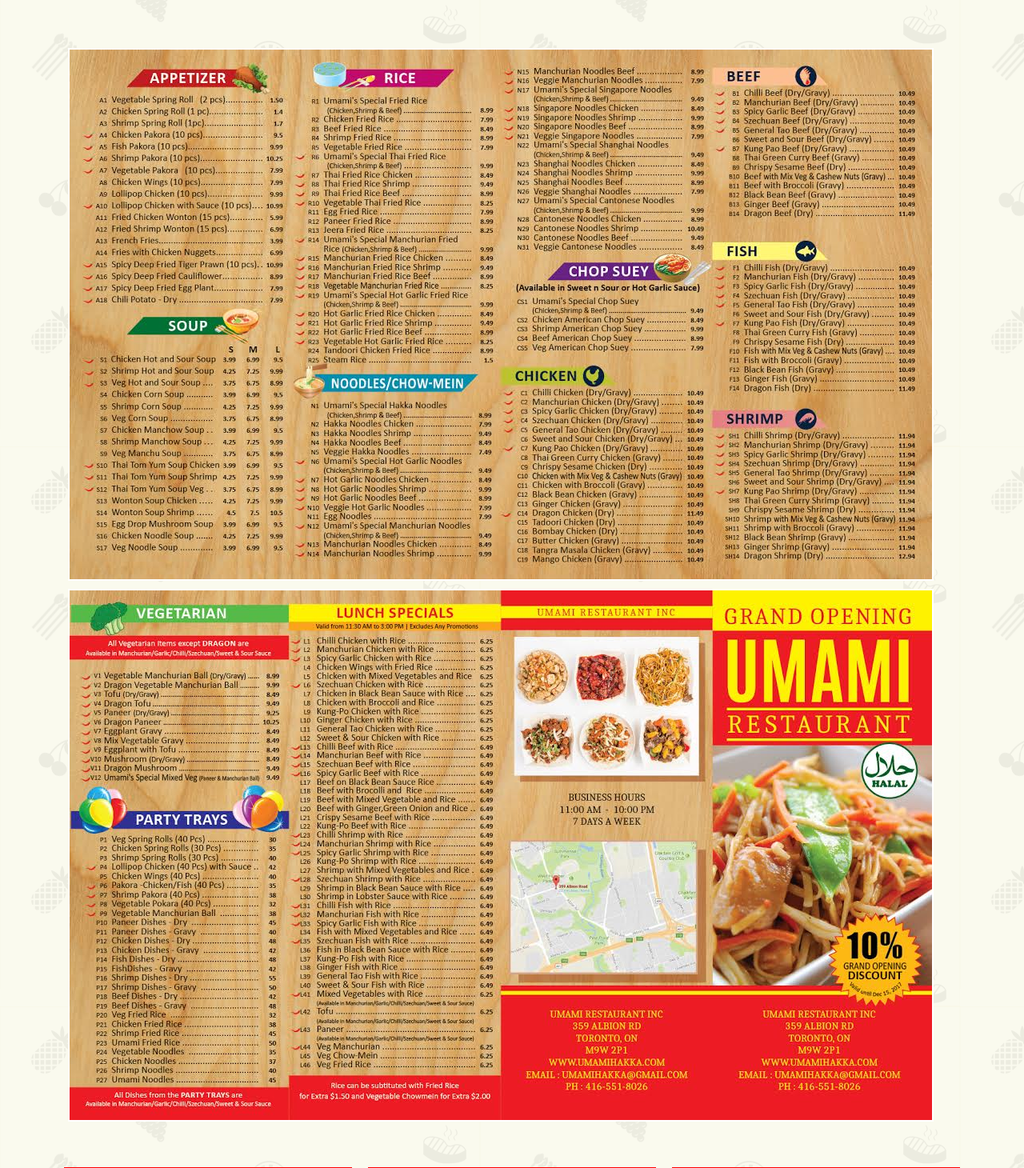
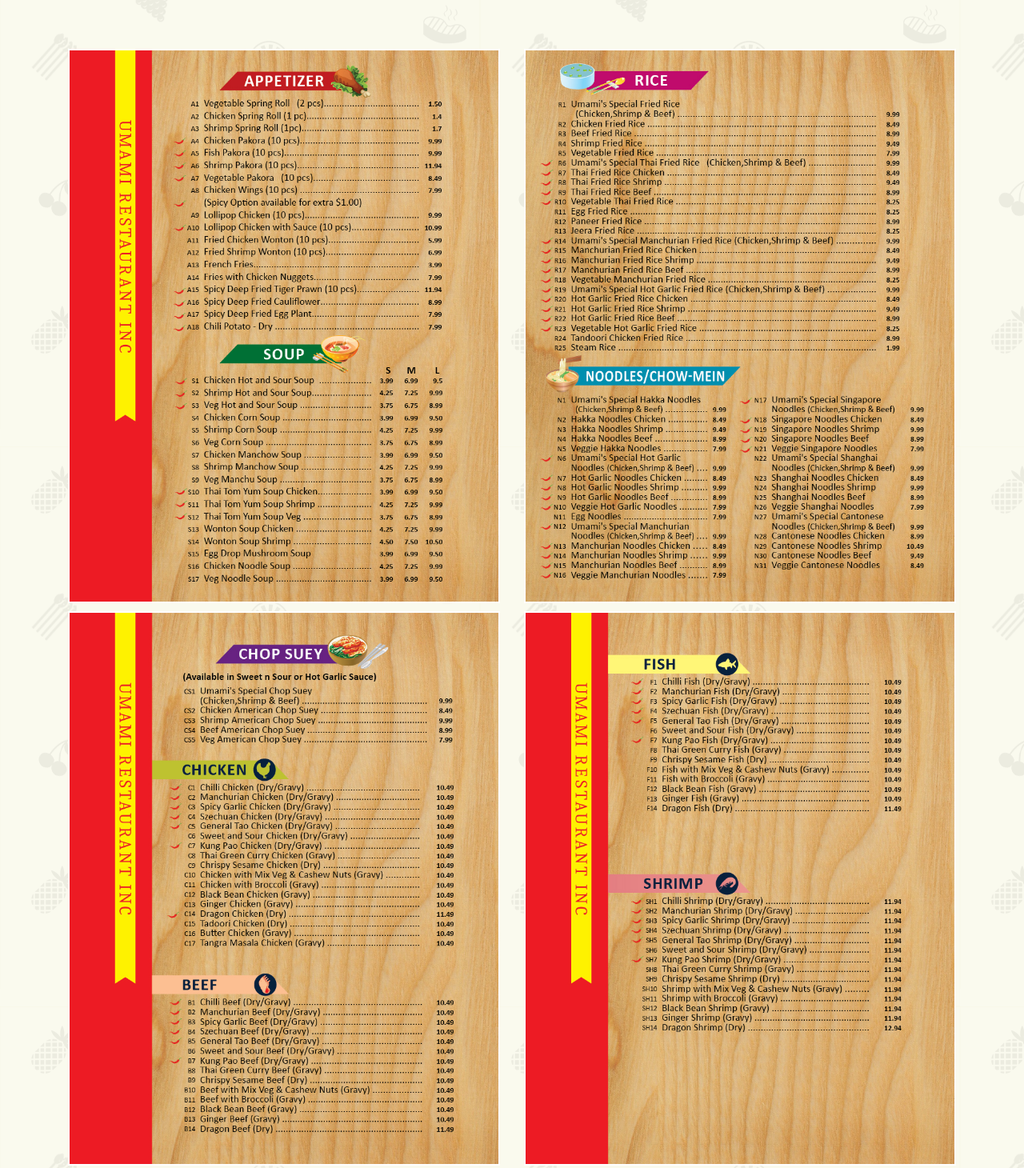
Before and after one commit to kisna72/umamihakka, a plain HTML site: page menu.html in a window 1280 px wide. Shown: the part 142-1602 px from the top of the page at 80% size. Drawn offline with nearby package versions, Linux system fonts and the light colour scheme.

Commit message:
made changes to the menu page

```diff
--- a/menu.html
+++ b/menu.html
@@ -35,28 +35,12 @@
           359 Albion Road, Toronto, <br>Ontario, m9w 2p1
         </div>
       </div>
-
-
-<!--       <div class="row menu" id="menu">
-        <a href="index.html" class="col menu-item">
-          HOME
-        </a>
-        <a href="menu.html#menu" class="col menu-item">
-          MENU
-        </a>
-        <a href="contact.html#menu" class="col menu-item">
-          CONTACT
-        </a>
-      </div> -->
     </div> <!-- CLose container for menu and header. -->
 
 
     <div id="shrunk_menu" class="invisible"> <!-- Start SHrunk Menu -->
       <nav class="navbar navbar-expand-lg navbar-light bg-light fixed-top">
         <a class="navbar-brand brand" href="#">Umami Hakka</a>
-<!--         <button class="navbar-toggler" type="button" data-toggle="collapse" data-target="#navbarSupportedContent" aria-controls="navbarSupportedContent" aria-expanded="false" aria-label="Toggle navigation">
-          <span class="navbar-toggler-icon"></span>
-        </button> -->
         <ul class="navbar-nav">
             <li class="nav-item">
               <a class="nav-link" href="/">Home </a>
@@ -77,38 +61,39 @@
 
       <div class="row content" id="content">
 
-        <div class="col-sm-12">
+        <!-- <div class="col-sm-12">
           <img class="menu-img" src="Menu Pg 1.jpg"/>
           <img class="menu-img" src="Menu Pg 2.jpg"/>
-        </div>
+        </div> -->
         <div class="col-sm-12">
           <!-- <img class="menu-img-sm" src="restaurant_pics/001.jpg"/> -->
         </div>
 
-        <div class="col-sm-12">
-          <img class="menu-img-sm" src="restaurant_pics/002-N.jpg"/>
+        <div class="col-sm-12 col-md-6">
+          <img class="menu-img" src="menu/002-New.jpg"/>
         </div>
 
-        <div class="col-sm-12">
-          <img class="menu-img-sm" src="restaurant_pics/003.jpg"/>
+        <div class="col-sm-12 col-md-6">
+          <img class="menu-img" src="menu/003-New.jpg"/>
         </div>
 
-        <div class="col-sm-12">
-          <img class="menu-img-sm" src="restaurant_pics/004.jpg"/>
+        <div class="col-sm-12 col-md-6">
+          <img class="menu-img" src="menu/004-New.jpg"/>
         </div>
 
-        <div class="col-sm-12">
-          <img class="menu-img-sm" src="restaurant_pics/005.jpg"/>
+        <div class="col-sm-12 col-md-6">
+          <img class="menu-img" src="menu/005-New.jpg"/>
         </div>
 
-        <div class="col-sm-12">
-          <img class="menu-img-sm" src="restaurant_pics/006.jpg"/>
+        <div class="col-sm-12 col-md-6">
+          <img class="menu-img" src="menu/006-New.jpg"/>
         </div>
 
-        <div class="col-sm-12">
-          <img class="menu-img-sm" src="restaurant_pics/007.jpg"/>
-        </div><div>
-
+        <div class="col-sm-12 col-md-6">
+          <img class="menu-img" src="menu/007-New.jpg"/>
+        </div>
+        <div class="col-sm-12 col-md-6">
+          <img class="menu-img" src="menu/008.jpg"/>
         </div>
       </div>
 
--- a/style.css
+++ b/style.css
@@ -77,9 +77,10 @@
 		display: inherit;
 	}
 	.menu-img{
-		display: none;
+		/* display: none; */
+
 	}
-	.menu-img-sm{
+	.menu-img{
 		border: 2px solid white;
 		margin-bottom: 10px;
 		width: 100%;
@@ -207,6 +208,7 @@
 .menu-img{
 	border: 2px solid white;
 	margin-bottom: 10px;
+	width: 100%;
 }
 .menu-img-sm{
 	display: none;
```
Also changed, not shown: menu/002-New.jpg (added), menu/003-New.jpg (added), menu/004-New.jpg (added), menu/005-New.jpg (added), menu/006-New.jpg (added), menu/007-New.jpg (added), menu/008.jpg (added).
